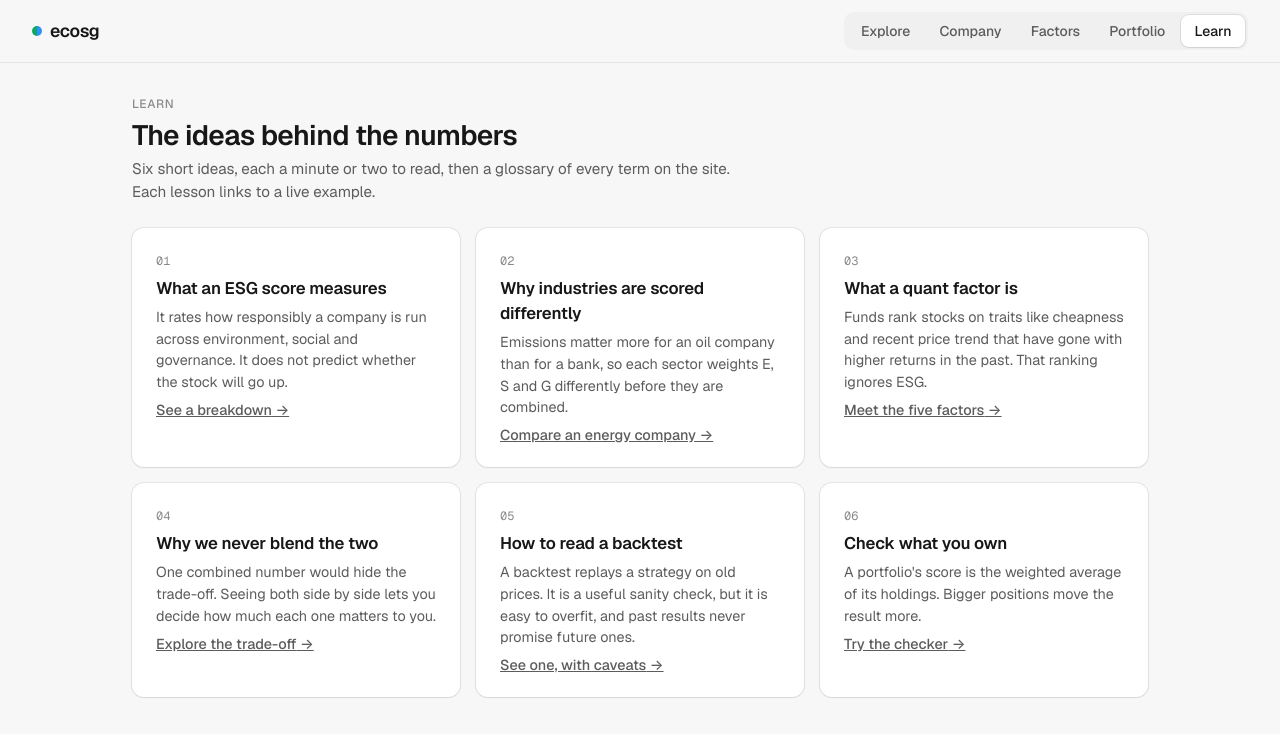
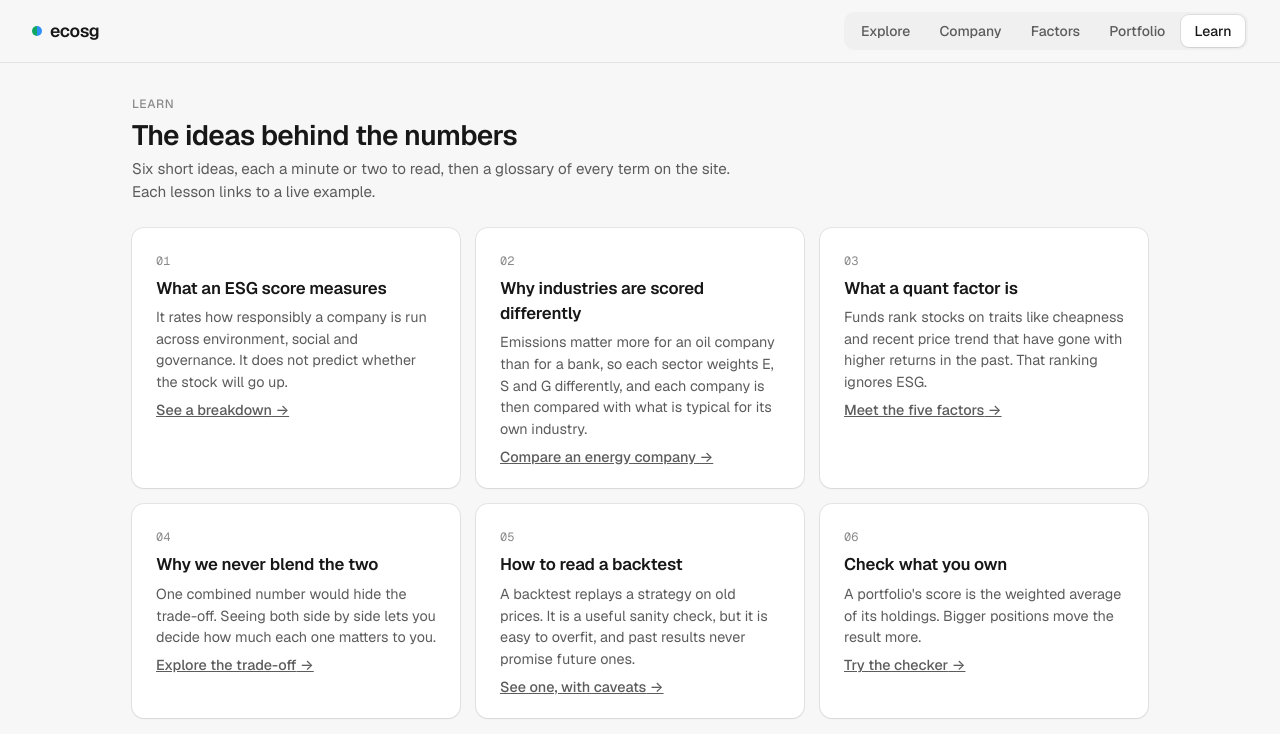
Before and after one commit to Parad0x-x/EcoSG, a React (Vite) app in the folder frontend/: page /learn in a window 1280 px wide. Shown: the top 734 px of the page. Built offline with nearby package versions, Linux system fonts and the light colour scheme.

Commit message:
docs: mention industry adjustment in the Learn lesson

```diff
--- a/frontend/src/pages/Learn.tsx
+++ b/frontend/src/pages/Learn.tsx
@@ -10,7 +10,7 @@ const LESSONS = [
   },
   {
     title: "Why industries are scored differently",
-    body: "Emissions matter more for an oil company than for a bank, so each sector weights E, S and G differently before they are combined.",
+    body: "Emissions matter more for an oil company than for a bank, so each sector weights E, S and G differently, and each company is then compared with what is typical for its own industry.",
     to: "/lookup/XOM",
     cta: "Compare an energy company",
   },
```
